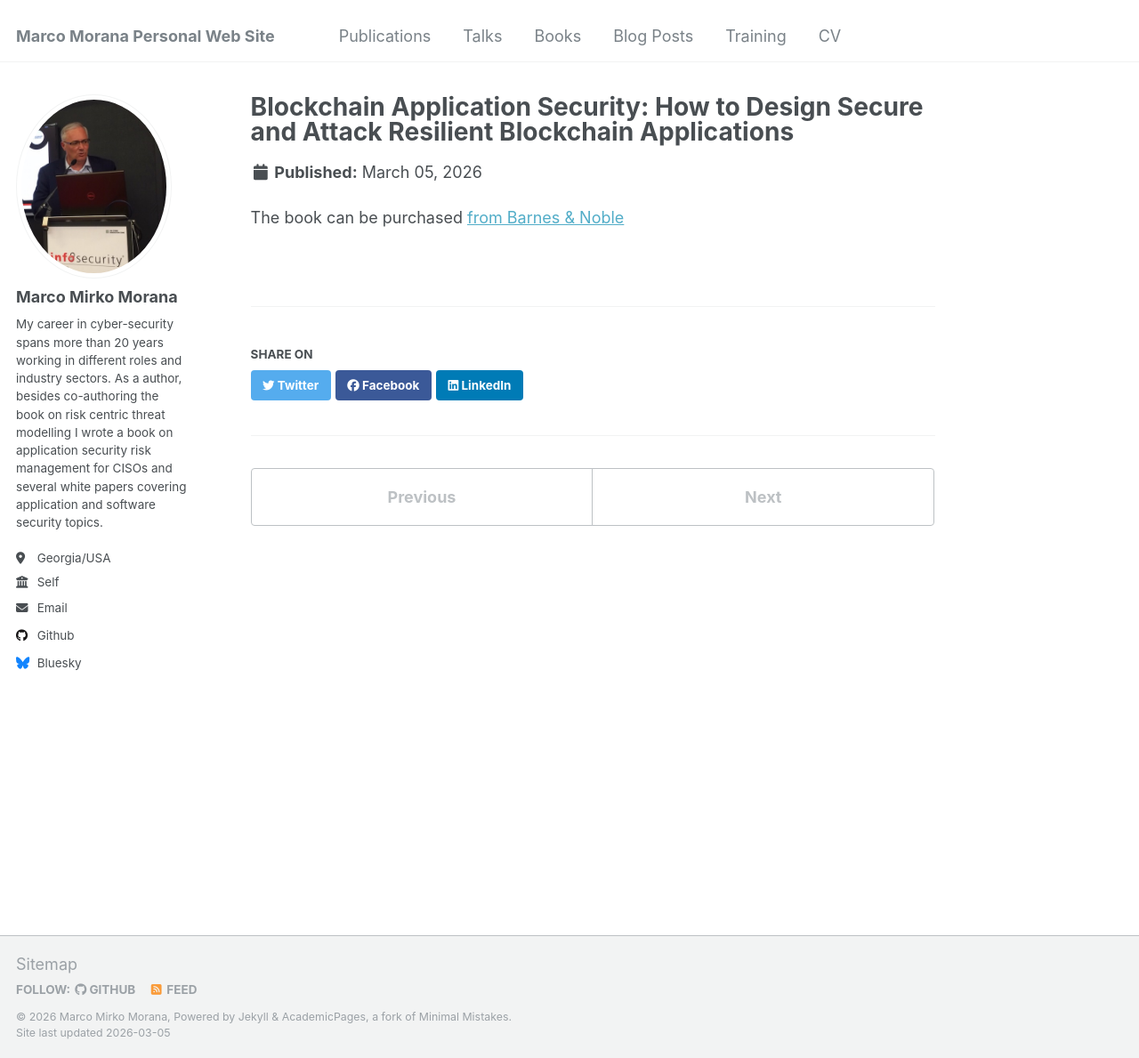
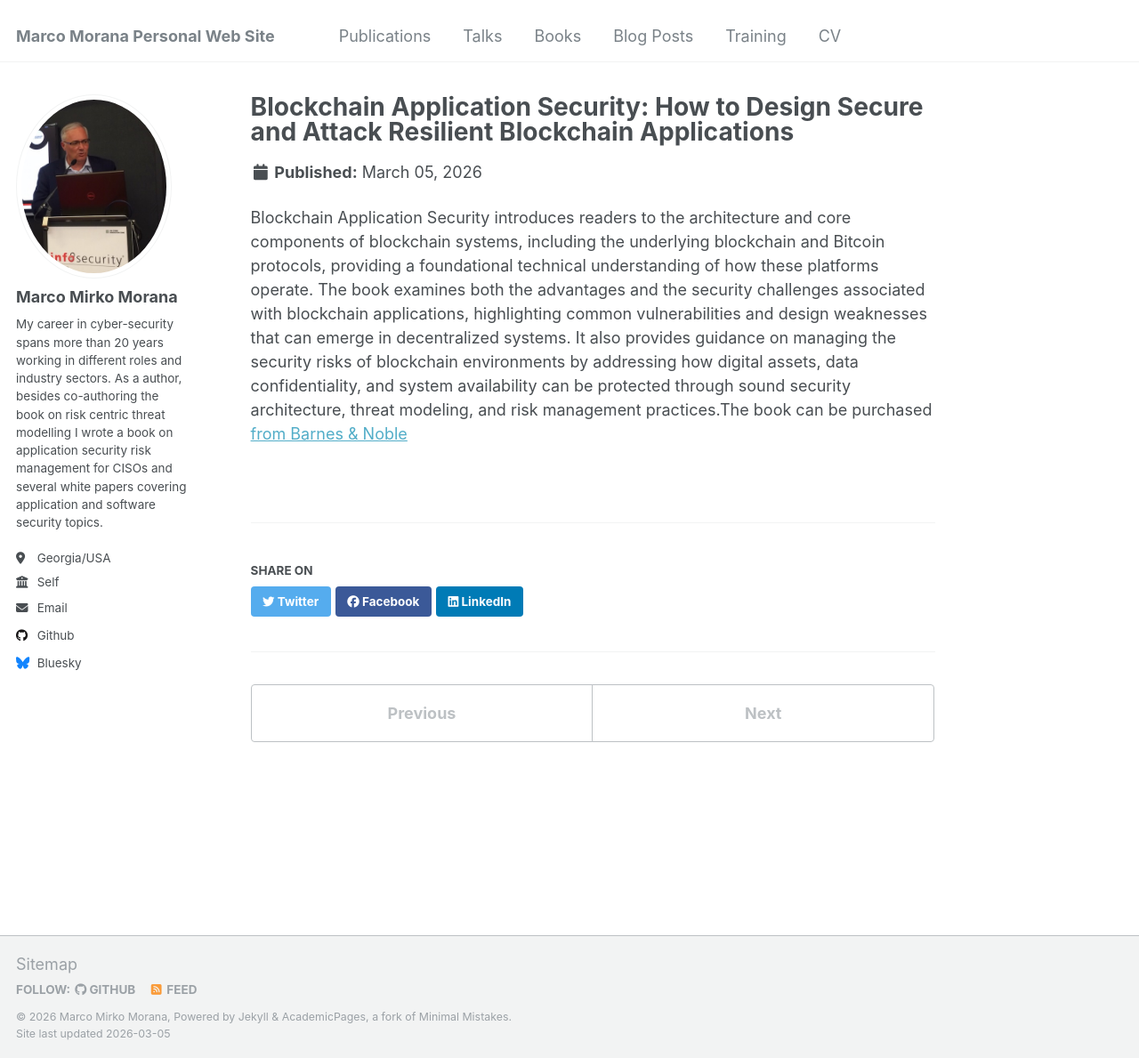
Before and after one commit to mmorana1/marcom, a Jekyll site: the page built from _portfolio/portfolio-3.md, in a window 1280 px wide and 1189 px high. Shown: the whole window at 89% size. Built offline with Jekyll 4.4.1, drawn with Linux system fonts in a browser that asks for light colours.

Commit message:
Update portfolio-3.md

```diff
--- a/_portfolio/portfolio-3.md
+++ b/_portfolio/portfolio-3.md
@@ -3,5 +3,4 @@ title: "Blockchain Application Security: How to Design Secure and Attack Resilie
 excerpt: "Blockchain Application Security introduces the reader to the architecture and components of blockchain, as well as blockchain and bitcoin protocol, aimed at a basic level of understanding of the technical perspective. The book discusses the benefits, the vulnerabilities, and even the design flaws found in blockchain applications. It also teaches how to manage the risks of blockchain by deciding how digital assets, data confidentiality, and data availability should be protected from unauthorized access."
 collection: portfolio
 ---
-
-The book can be purchased [from Barnes & Noble](https://www.barnesandnoble.com/w/blockchain-application-security-marco-morana/1137169686)
+Blockchain Application Security introduces readers to the architecture and core components of blockchain systems, including the underlying blockchain and Bitcoin protocols, providing a foundational technical understanding of how these platforms operate. The book examines both the advantages and the security challenges associated with blockchain applications, highlighting common vulnerabilities and design weaknesses that can emerge in decentralized systems. It also provides guidance on managing the security risks of blockchain environments by addressing how digital assets, data confidentiality, and system availability can be protected through sound security architecture, threat modeling, and risk management practices.The book can be purchased [from Barnes & Noble](https://www.barnesandnoble.com/w/blockchain-application-security-marco-morana/1137169686)
```
